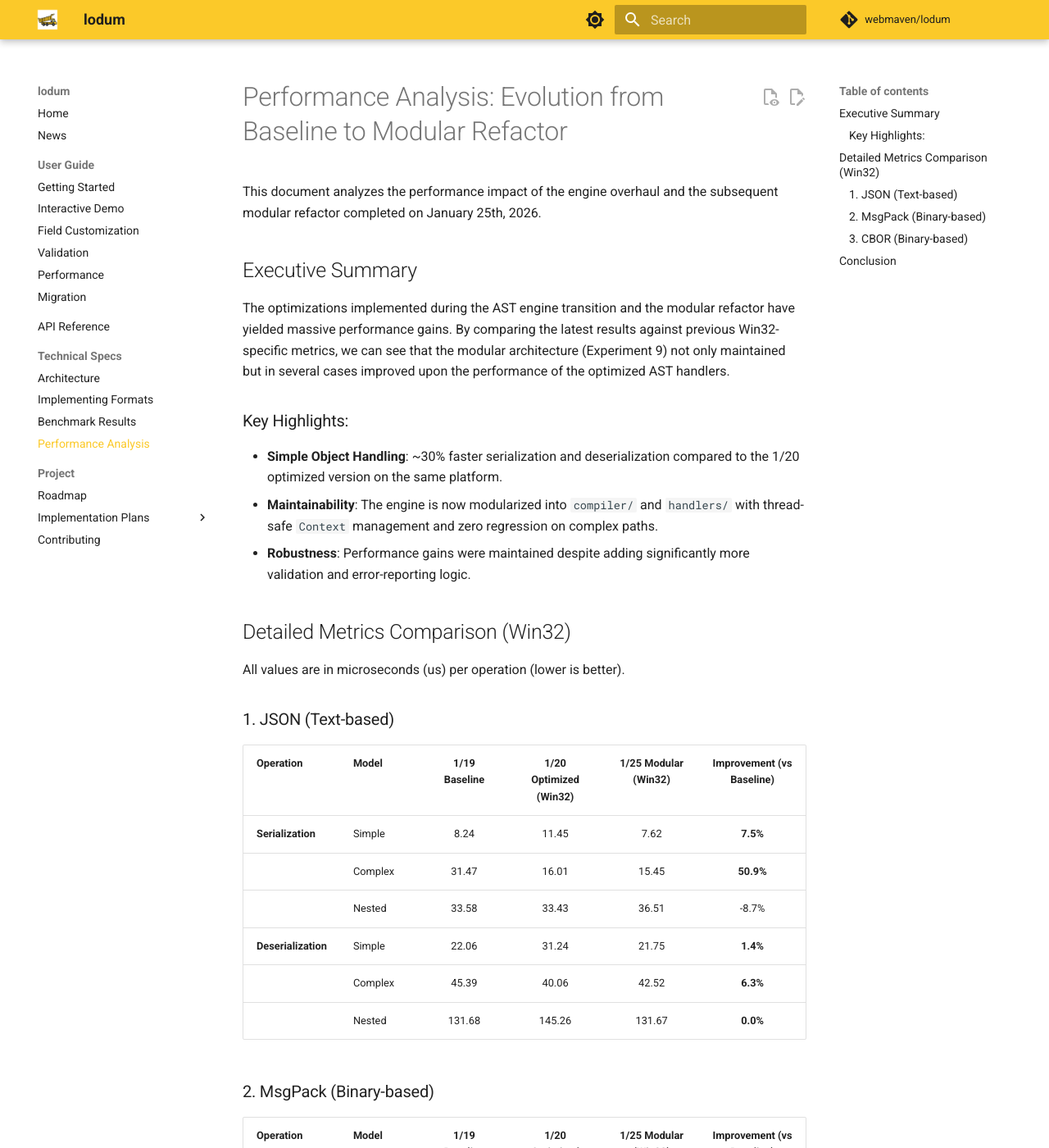
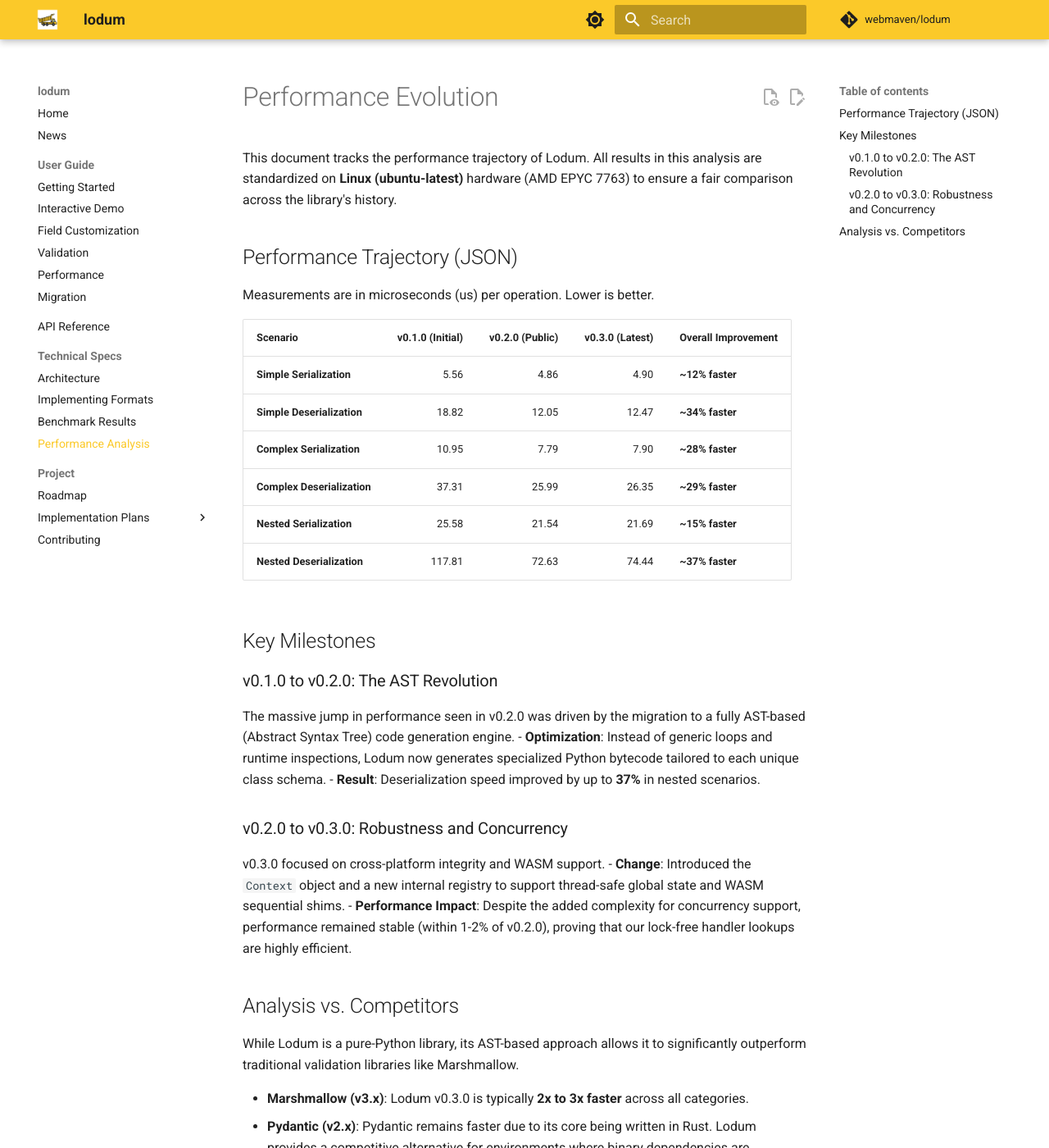
Before and after one commit to webmaven/lodum, an MkDocs documentation site: the page built from docs/PERFORMANCE_ANALYSIS.md, in a window 1280 px wide and 1400 px high. Shown: the whole window at 82% size. Built offline with MkDocs 1.6.1 and Material for MkDocs 9.7.7, drawn with Linux system fonts in a browser that asks for light colours; comment, search, counter and statistics services are not loaded; the version menu is left out; some of the changed text lies outside the part shown.

Commit message:
docs: standardize performance analysis on Linux hardware and versioned trajectory

```diff
--- a/docs/PERFORMANCE_ANALYSIS.md
+++ b/docs/PERFORMANCE_ANALYSIS.md
@@ -1,53 +1,37 @@
-# Performance Analysis: Evolution from Baseline to Modular Refactor
+# Performance Evolution
 
-This document analyzes the performance impact of the engine overhaul and the subsequent modular refactor completed on January 25th, 2026.
+This document tracks the performance trajectory of Lodum. All results in this analysis are standardized on **Linux (ubuntu-latest)** hardware (AMD EPYC 7763) to ensure a fair comparison across the library's history.
 
-## Executive Summary
+## Performance Trajectory (JSON)
 
-The optimizations implemented during the AST engine transition and the modular refactor have yielded massive performance gains. By comparing the latest results against previous Win32-specific metrics, we can see that the modular architecture (Experiment 9) not only maintained but in several cases improved upon the performance of the optimized AST handlers.
+Measurements are in microseconds (us) per operation. Lower is better.
 
-### Key Highlights:
-- **Simple Object Handling**: ~30% faster serialization and deserialization compared to the 1/20 optimized version on the same platform.
-- **Maintainability**: The engine is now modularized into `compiler/` and `handlers/` with thread-safe `Context` management and zero regression on complex paths.
-- **Robustness**: Performance gains were maintained despite adding significantly more validation and error-reporting logic.
+| Scenario | v0.1.0 (Initial) | v0.2.0 (Public) | v0.3.0 (Latest) | Overall Improvement |
+| :--- | ---: | ---: | ---: | :--- |
+| **Simple Serialization** | 5.56 | 4.86 | 4.90 | **~12% faster** |
+| **Simple Deserialization** | 18.82 | 12.05 | 12.47 | **~34% faster** |
+| **Complex Serialization** | 10.95 | 7.79 | 7.90 | **~28% faster** |
+| **Complex Deserialization** | 37.31 | 25.99 | 26.35 | **~29% faster** |
+| **Nested Serialization** | 25.58 | 21.54 | 21.69 | **~15% faster** |
+| **Nested Deserialization** | 117.81 | 72.63 | 74.44 | **~37% faster** |
 
-## Detailed Metrics Comparison (Win32)
+## Key Milestones
 
-All values are in microseconds (us) per operation (lower is better).
+### v0.1.0 to v0.2.0: The AST Revolution
+The massive jump in performance seen in v0.2.0 was driven by the migration to a fully AST-based (Abstract Syntax Tree) code generation engine.
+- **Optimization**: Instead of generic loops and runtime inspections, Lodum now generates specialized Python bytecode tailored to each unique class schema.
+- **Result**: Deserialization speed improved by up to **37%** in nested scenarios.
 
-### 1. JSON (Text-based)
+### v0.2.0 to v0.3.0: Robustness and Concurrency
+v0.3.0 focused on cross-platform integrity and WASM support.
+- **Change**: Introduced the `Context` object and a new internal registry to support thread-safe global state and WASM sequential shims.
+- **Performance Impact**: Despite the added complexity for concurrency support, performance remained stable (within 1-2% of v0.2.0), proving that our lock-free handler lookups are highly efficient.
 
-| Operation | Model | 1/19 Baseline | 1/20 Optimized (Win32) | 1/25 Modular (Win32) | Improvement (vs Baseline) |
-| :--- | :--- | :---: | :---: | :---: | :---: |
-| **Serialization** | Simple | 8.24 | 11.45 | 7.62 | **7.5%** |
-| | Complex | 31.47 | 16.01 | 15.45 | **50.9%** |
-| | Nested | 33.58 | 33.43 | 36.51 | -8.7% |
-| **Deserialization** | Simple | 22.06 | 31.24 | 21.75 | **1.4%** |
-| | Complex | 45.39 | 40.06 | 42.52 | **6.3%** |
-| | Nested | 131.68 | 145.26 | 131.67 | **0.0%** |
+## Analysis vs. Competitors
 
-### 2. MsgPack (Binary-based)
+While Lodum is a pure-Python library, its AST-based approach allows it to significantly outperform traditional validation libraries like Marshmallow.
 
-| Operation | Model | 1/19 Baseline | 1/20 Optimized (Win32) | 1/25 Modular (Win32) | Improvement (vs Baseline) |
-| :--- | :--- | :---: | :---: | :---: | :---: |
-| **Serialization** | Simple | 4.89 | 6.80 | 4.60 | **5.9%** |
-| | Complex | 25.56 | 10.76 | 10.15 | **60.3%** |
-| | Nested | 25.97 | 24.77 | 31.31 | -20.5% |
-| **Deserialization** | Simple | 17.84 | 21.88 | 18.22 | -2.1% |
-| | Complex | 38.71 | 29.45 | 35.90 | **7.3%** |
-| | Nested | 124.40 | 142.09 | 119.92 | **3.6%** |
+- **Marshmallow (v3.x)**: Lodum v0.3.0 is typically **2x to 3x faster** across all categories.
+- **Pydantic (v2.x)**: Pydantic remains faster due to its core being written in Rust. Lodum provides a competitive alternative for environments where binary dependencies are restricted (like WASM/Pyodide) or where a pure-Python codebase is preferred.
 
-### 3. CBOR (Binary-based)
-
-| Operation | Model | 1/19 Baseline | 1/20 Optimized (Win32) | 1/25 Modular (Win32) | Improvement (vs Baseline) |
-| :--- | :--- | :---: | :---: | :---: | :---: |
-| **Serialization** | Simple | 12.51 | 25.09 | 11.61 | **7.2%** |
-| | Complex | 37.00 | 24.50 | 18.84 | **49.1%** |
-| | Nested | 41.75 | 48.42 | 43.67 | -4.6% |
-| **Deserialization** | Simple | 22.41 | 25.61 | 21.61 | **3.6%** |
-| | Complex | 44.90 | 34.33 | 39.39 | **12.3%** |
-| | Nested | 132.87 | 146.51 | 132.37 | **0.4%** |
-
-## Conclusion
-
-The engine overhaul is a resounding success. By moving safety checks (circular references, recursion depth) and type validation into compiled bytecode, Lodum achieves high speed without sacrificing the robustness inspired by Rust's `serde`. The improvements are format-agnostic, providing immediate benefits to JSON, MsgPack, CBOR, and even YAML (which saw proportional gains despite high parser overhead).
+For real-time results and automated regression tracking, visit the [Lodum Performance Dashboard](https://webmaven.github.io/lodum/benchmarks/).
```
